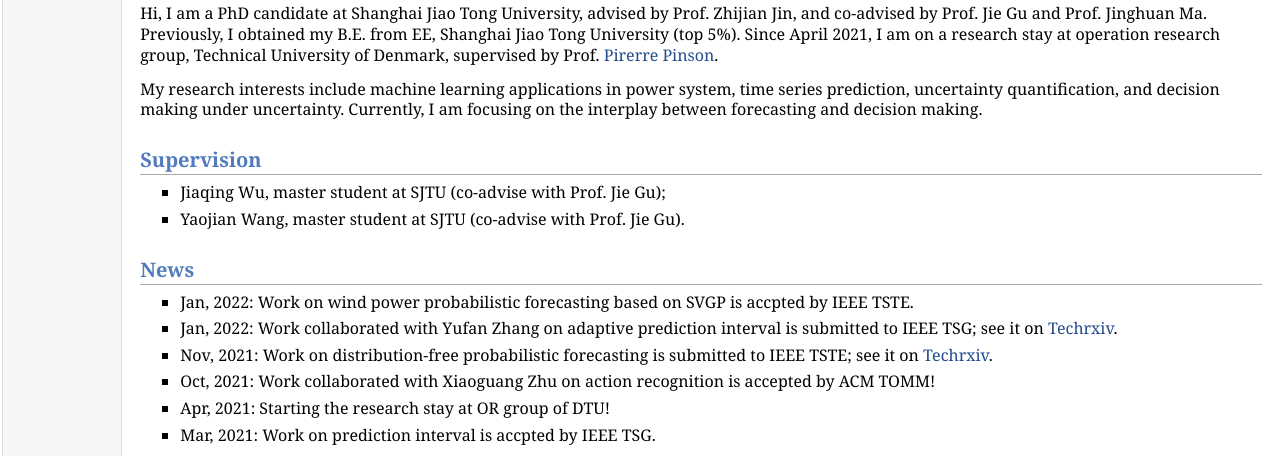
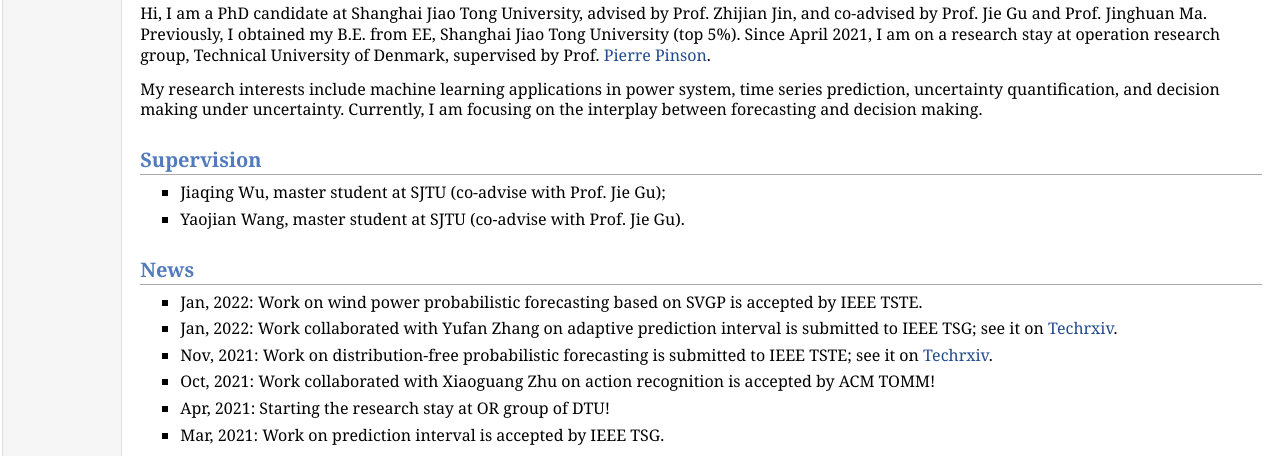
Before and after one commit to honglinwen/honglinwen_deprecated_page, a plain HTML site: page index.html in a window 1280 px wide. Shown: the part 301-757 px from the top of the page. Drawn offline with Linux system fonts and the light colour scheme.

Commit message:
Add files via upload

```diff
--- a/index.html
+++ b/index.html
@@ -26,7 +26,7 @@
 E-mail: <a href="mailto:linlin00@sjtu.edu.cn">linlin00@sjtu.edu.cn</a>; <a href="mailto:hongwen@dtu.dk">hongwen@dtu.dk</a><br /></p>
 </td></tr></table>
 <h2>Biography</h2>
-<p>Hi, I am a PhD candidate at Shanghai Jiao Tong University, advised by Prof. Zhijian Jin, and co-advised by Prof. Jie Gu and Prof. Jinghuan Ma. Previously, I obtained my B.E. from EE, Shanghai Jiao Tong University (top 5%). Since April 2021, I am on a research stay at operation research group, Technical University of Denmark, supervised by Prof. <a href="https://pierrepinson.com/">Pirerre Pinson</a>. </p>
+<p>Hi, I am a PhD candidate at Shanghai Jiao Tong University, advised by Prof. Zhijian Jin, and co-advised by Prof. Jie Gu and Prof. Jinghuan Ma. Previously, I obtained my B.E. from EE, Shanghai Jiao Tong University (top 5%). Since April 2021, I am on a research stay at operation research group, Technical University of Denmark, supervised by Prof. <a href="https://pierrepinson.com/">Pierre Pinson</a>. </p>
 <p>My research interests include machine learning applications in power system, time series prediction, uncertainty quantification, and decision making under uncertainty. Currently, I am focusing on the interplay between forecasting and decision making.</p>
 <h2>Supervision</h2>
 <ul>
@@ -37,7 +37,7 @@ E-mail: <a href="mailto:linlin00@sjtu.edu.cn">linlin00@sjtu.edu.cn</a>; <a href=
 </ul>
 <h2>News</h2>
 <ul>
-<li><p>Jan, 2022: Work on wind power probabilistic forecasting based on SVGP is accpted by IEEE TSTE.</p>
+<li><p>Jan, 2022: Work on wind power probabilistic forecasting based on SVGP is accepted by IEEE TSTE.</p>
 </li>
 <li><p>Jan, 2022: Work collaborated with Yufan Zhang on adaptive prediction interval is submitted to IEEE TSG; see it on <a href="https://doi.org/10.36227/techrxiv.17925911.v1">Techrxiv</a>.</p>
 </li>
@@ -47,7 +47,7 @@ E-mail: <a href="mailto:linlin00@sjtu.edu.cn">linlin00@sjtu.edu.cn</a>; <a href=
 </li>
 <li><p>Apr, 2021: Starting the research stay at OR group of DTU!</p>
 </li>
-<li><p>Mar, 2021: Work on prediction interval is accpted by IEEE TSG.</p>
+<li><p>Mar, 2021: Work on prediction interval is accepted by IEEE TSG.</p>
 </li>
 </ul>
 <h2>Selected Honors &amp; Awards</h2>
```
Also changed, not shown: 1 other file.
